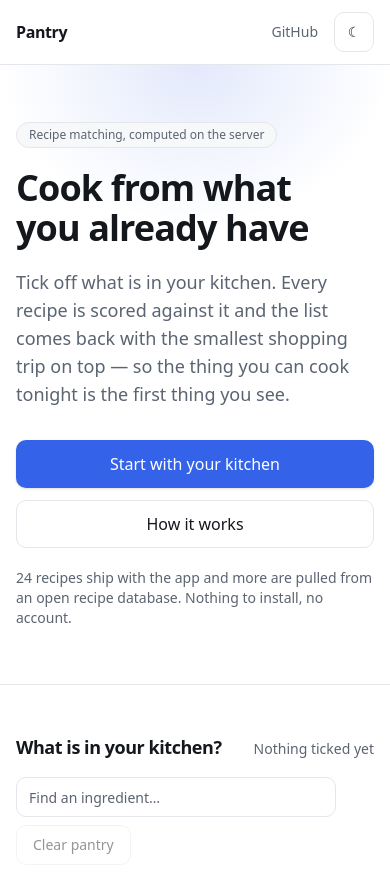
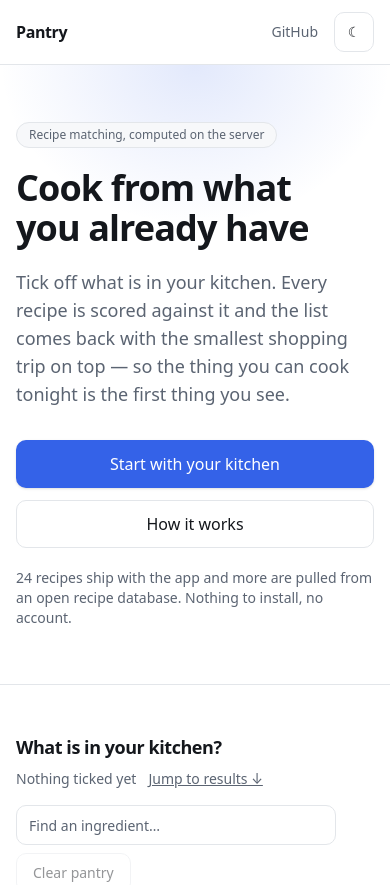
Before and after one commit to MrNedNick/pantry, a Next.js app: page / in a window 390 px wide. Shown: the top 885 px of the page. Built offline with nearby package versions, Linux system fonts and the light colour scheme; no server answers.

Commit message:
fix: add jump-to-results link on narrow viewports for pantry checklist

```diff
--- a/src/app/(home)/page.tsx
+++ b/src/app/(home)/page.tsx
@@ -57,7 +57,7 @@ export default async function HomePage({
         <section aria-labelledby="results-heading" className="mt-12 @container">
           <h2
             id="results-heading"
-            className="mb-4 text-lg font-semibold tracking-tight"
+            className="mb-4 scroll-mt-20 text-lg font-semibold tracking-tight"
           >
             What you can cook
           </h2>
--- a/src/components/pantry/ingredient-picker.tsx
+++ b/src/components/pantry/ingredient-picker.tsx
@@ -54,11 +54,16 @@ export function IngredientPicker({ have }: { have: readonly string[] }) {
         <h2 id="pantry-heading" className="text-lg font-semibold tracking-tight">
           What is in your kitchen?
         </h2>
-        <p aria-live="polite" className="text-sm text-text-muted">
-          {optimisticHave.length === 0
-            ? 'Nothing ticked yet'
-            : `${optimisticHave.length} ticked`}
-          {pending ? ' · updating…' : ''}
+        <p aria-live="polite" className="flex items-baseline gap-x-3 text-sm text-text-muted">
+          <span>
+            {optimisticHave.length === 0
+              ? 'Nothing ticked yet'
+              : `${optimisticHave.length} ticked`}
+            {pending ? ' · updating…' : ''}
+          </span>
+          <a href="#results-heading" className="rounded-sm underline sm:hidden">
+            Jump to results ↓
+          </a>
         </p>
       </div>
 
```
